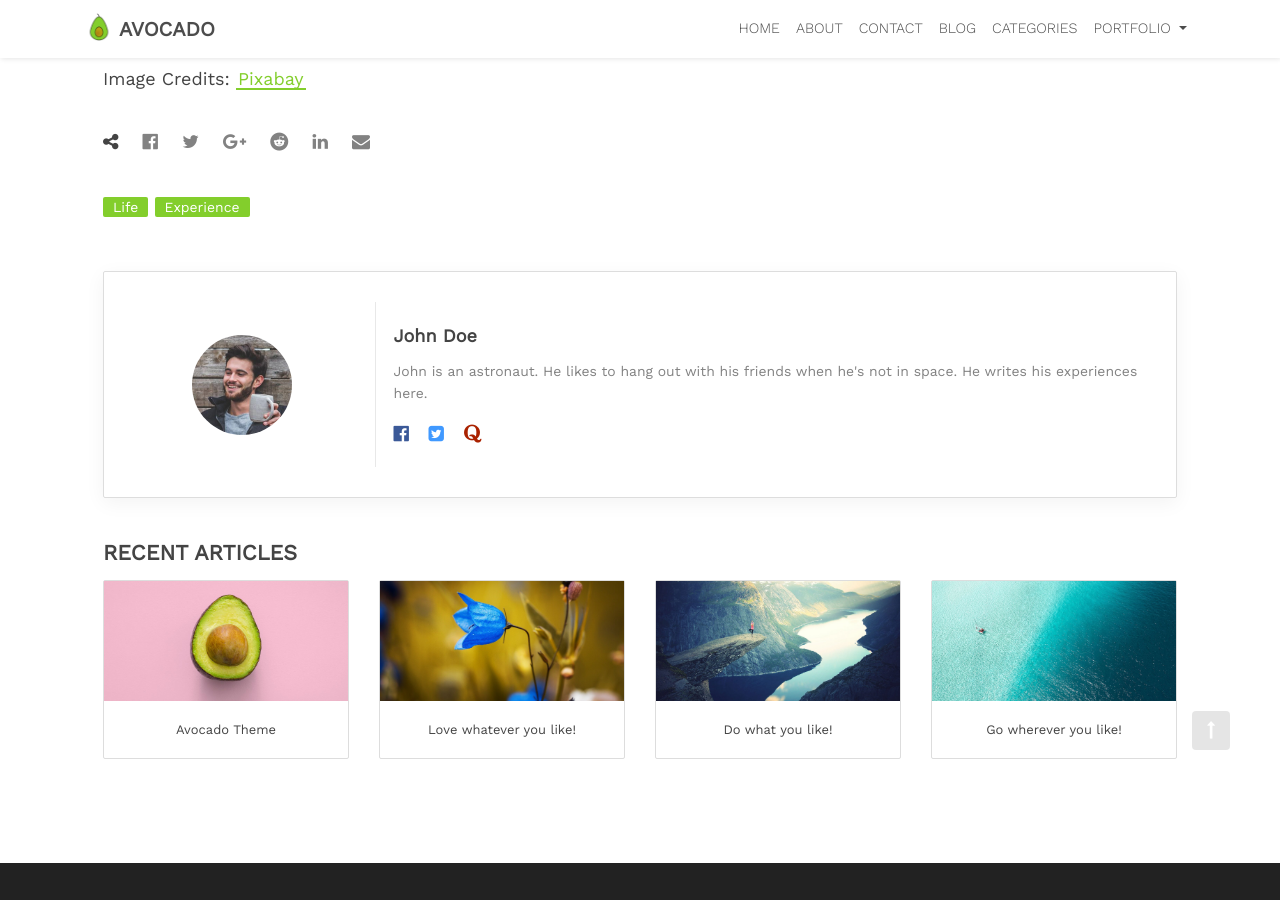
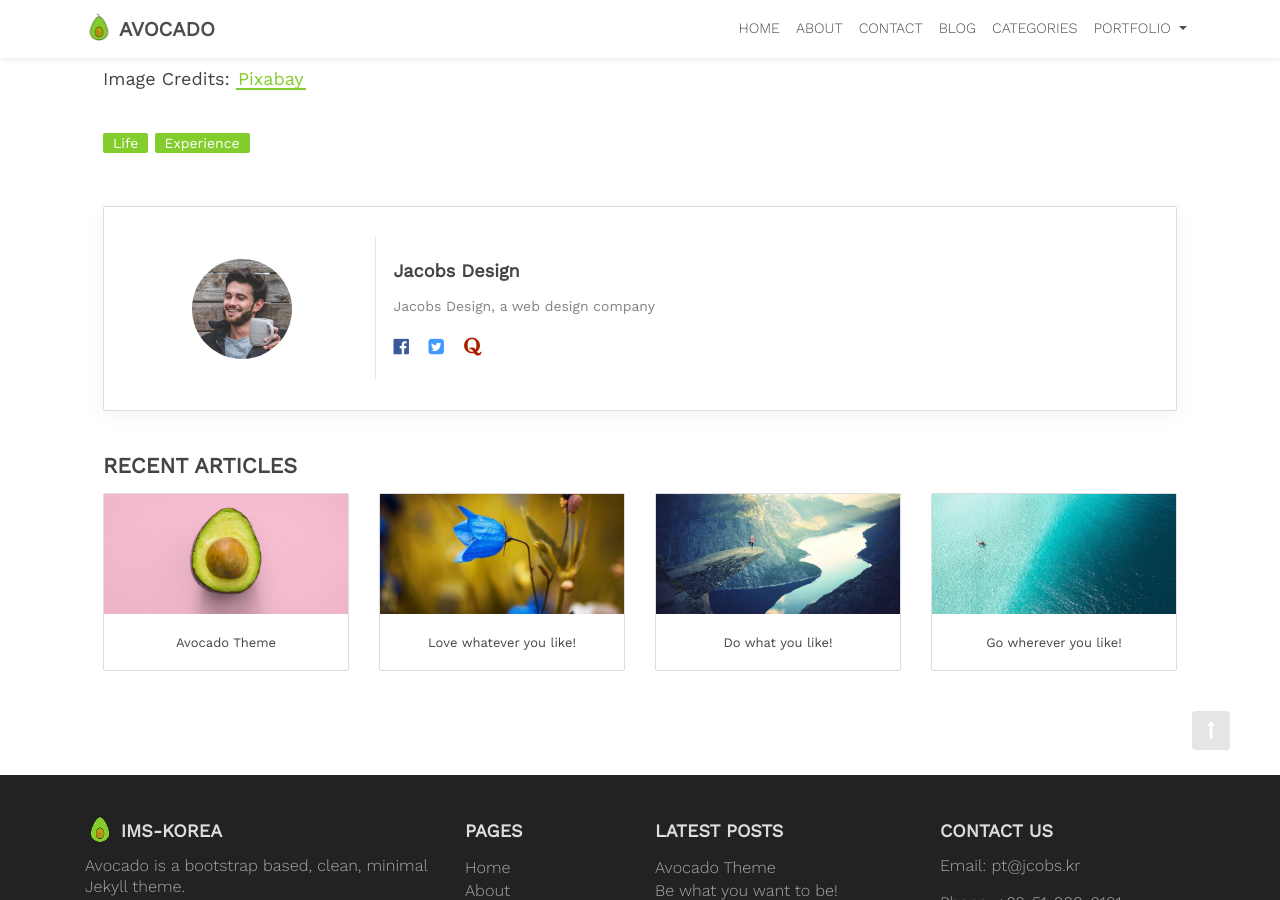
Before and after one commit to jacobsdesign/ims-korea, a Jekyll site: the page built from _posts/2017-09-06-be-what-you-want-to-be.md, in a window 1280 px wide and 900 px high, scrolled down 2738 px. Built offline with Jekyll 4.4.1, drawn with Linux system fonts in a browser that asks for light colours; nearby versions of some CDN libraries; comment, search, counter and statistics services are not loaded; some of the changed text lies outside the part shown.

Commit message:
Update _config.yml

```diff
--- a/_config.yml
+++ b/_config.yml
@@ -1,22 +1,15 @@
-#    ,---.                                  ,--.
-#   /  O  \,--.  ,--.,---.  ,---. ,--,--. ,-|  | ,---.
-#  |  .-.  |\  `'  /| .-. || .--'' ,-.  |' .-. || .-. |
-#  |  | |  | \    / ' '-' '\ `--.\ '-'  |\ `-' |' '-' '
-#  `--' `--'  `--'   `---'  `---' `--`--' `---'  `---'
-# Almost all the things in the website can be customized from here.
-# Changing title and description according to your website requirement is important.
 #
-title: Avocado
-description: Avacado is a minimal jekyll theme to show off your skills online.
-email: john@doe.com # The contact form submission will be done to this email address.
-phone: +1-123-456-7890
-url: https://avocado.jekyll-themes.com
+title: IMS-KOREA
+description: IMS-KOREA engined by KERIS
+email: pt@jcobs.kr # The contact form submission will be done to this email address.
+phone: +82-51-989-0101
+url: https://jacobsdesign.github.io/ims-korea/index.html
 default-image: /assets/images/avocado-cover.png # This image will be shown on sharing any page on social media. For example: Homepage, about page etc. This image should be bigger than 200x200px. This image is not used for posts. Posts use their own image mentioned in individual posts.
 
 # Author details shows up at the end of every article
 author:
-  name: John Doe
-  bio: "John is an astronaut. He likes to hang out with his friends when he's not in space. He writes his experiences here."
+  name: Jacobs Design
+  bio: "Jacobs Design, a web design company"
   image: /assets/images/author-image.jpg # Choose a 200x200px image and place it inside /images directory.
   facebook: https://facebook.com
   twitter: https://twitter.com
@@ -42,8 +35,8 @@ paginate: 4
 paginate_path: /blog/page:num/
 
 # Define titles for the sections
-name: John Doe
-projects: I work
+name: Jacbos Design
+projects: KERIS
 
 # Jekyll will read contents inside _pages only if we tell it to
 include:
@@ -57,7 +50,7 @@ analytics: UA-92266803-2 # Sign up with Google analytics and replce with your an
 tidio-chat-script: '<script src="//code.tidio.co/atcbwe5jq0ftiidebmmfwybic3nagfnf.js" async></script>'
 
 # Share buttons
-share: yes # Change it to `no` to remove share buttons.
+share: no # Change it to `no` to remove share buttons.
 
 # Comments by Disqus # Sign up with Disqus to get your shortcode. Leave it blank if you do not want to run diqus code on the website.
 disqus: webjeda-demo
```
